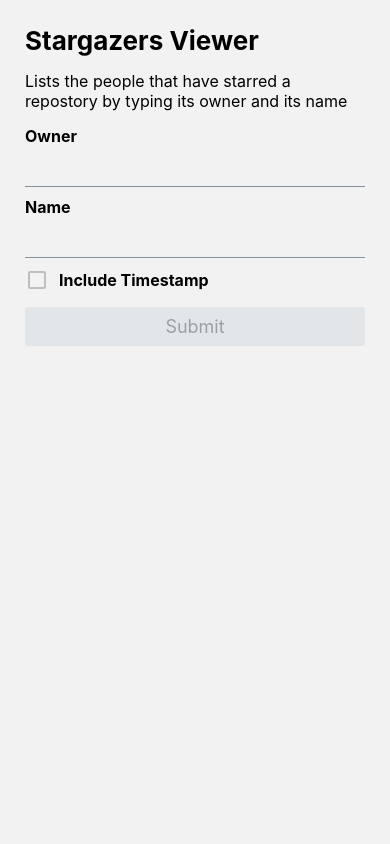
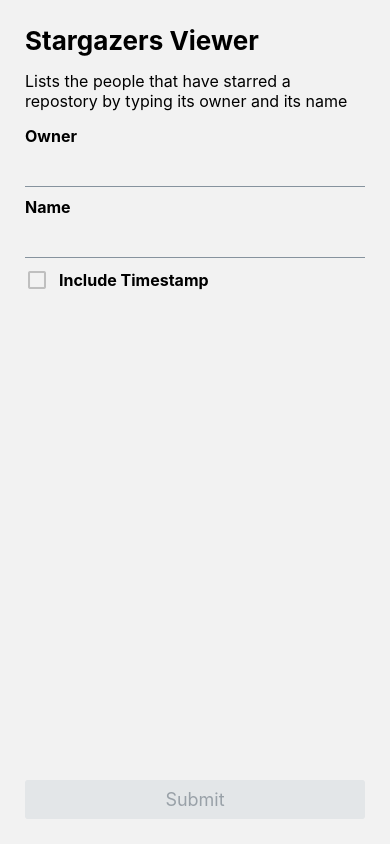
Before and after one commit to LazyAfternoons/rn-stargazers-viewer, a React Native app: screen /Home in a window 390 px wide. Built offline with nearby package versions, Linux system fonts and the light colour scheme.

Commit message:
feat: move the form submit button to the bottom of the screen

```diff
--- a/src/components/RepoInputForm.tsx
+++ b/src/components/RepoInputForm.tsx
@@ -2,7 +2,13 @@ import {Button, CheckBox, Input} from '@rneui/themed';
 import React from 'react';
 import {Controller, useForm} from 'react-hook-form';
 import {useTranslation} from 'react-i18next';
-import {StyleProp, View, ViewStyle} from 'react-native';
+import {
+  KeyboardAvoidingView,
+  Platform,
+  StyleProp,
+  View,
+  ViewStyle,
+} from 'react-native';
 
 /**
  * Type for data passed by the form handler.
@@ -31,9 +37,19 @@ export type RepoFormProps = {
    */
   handler: (data: RepoFormData) => void;
   /**
-   * Optional container style for the outer view.
+   * Optional container style for the outer view of the whole form.
    */
   containerStyle?: StyleProp<ViewStyle>;
+
+  /**
+   * Optional container style for the fiels outer view.
+   */
+  fieldsContainerStyle?: StyleProp<ViewStyle>;
+
+  /**
+   * Optional container style for the submit outer view.
+   */
+  submitContainerStyle?: StyleProp<ViewStyle>;
 };
 
 /**
@@ -43,9 +59,14 @@ export type RepoFormProps = {
  * owner: the value is require and the max lenght is 38.
  * repo: the vaule is required and the max length is 100.
  * Unfortunately there's no official documentation on limits and validation rules of username and repo names.
- * Only lenght is restricted due to being very easy to very by using the web interface.
+ * Only lenght is restricted due to being very easy to verify by using the web interface.
  */
-const RepoInputForm = ({handler, containerStyle}: RepoFormProps) => {
+const RepoInputForm = ({
+  handler,
+  containerStyle,
+  fieldsContainerStyle,
+  submitContainerStyle,
+}: RepoFormProps) => {
   const {
     control,
     handleSubmit,
@@ -57,6 +78,9 @@ const RepoInputForm = ({handler, containerStyle}: RepoFormProps) => {
 
   return (
     <View style={containerStyle}>
+      <KeyboardAvoidingView
+        behavior={Platform.OS === 'ios' ? 'padding' : 'height'}
+        style={fieldsContainerStyle}>
         <Controller
           control={control}
           rules={{
@@ -109,12 +133,15 @@ const RepoInputForm = ({handler, containerStyle}: RepoFormProps) => {
           )}
           name="withTimestamp"
         />
+      </KeyboardAvoidingView>
+      <View style={submitContainerStyle}>
         <Button
           disabled={!isValid}
           title={submitLabel}
           onPress={handleSubmit(handler)}
         />
       </View>
+    </View>
   );
 };
 
--- a/src/views/Home.tsx
+++ b/src/views/Home.tsx
@@ -1,5 +1,5 @@
 import React from 'react';
-import {KeyboardAvoidingView, Platform, StyleSheet} from 'react-native';
+import {Keyboard, Pressable, StyleSheet, View} from 'react-native';
 import RepoInputForm, {RepoFormData} from '../components/RepoInputForm';
 import Header from '../components/Header';
 import {SafeAreaView} from 'react-native-safe-area-context';
@@ -24,19 +24,25 @@ const Home = ({dispatch, navigation}: HomeProps) => {
   const submitHandler = (data: RepoFormData) => {
     dispatch(resetStargazers());
     navigation.navigate('List', {...data});
+    Keyboard.dismiss();
   };
 
   return (
-    <SafeAreaView
-      edges={['top', 'right', 'left', 'bottom']}
-      style={viewStyle.safeArea}>
-      <KeyboardAvoidingView
-        behavior={Platform.OS === 'ios' ? 'padding' : 'height'}
-        style={viewStyle.paddedHeader}>
-        <Header />
-        <RepoInputForm handler={submitHandler} />
-      </KeyboardAvoidingView>
-    </SafeAreaView>
+    <Pressable style={viewStyle.pressable} onPress={() => Keyboard.dismiss()}>
+      <SafeAreaView
+        edges={['top', 'right', 'left', 'bottom']}
+        style={viewStyle.safeArea}>
+        <View style={viewStyle.paddedOuter}>
+          <Header />
+          <RepoInputForm
+            containerStyle={formStyle.container}
+            fieldsContainerStyle={formStyle.fields}
+            submitContainerStyle={formStyle.submit}
+            handler={submitHandler}
+          />
+        </View>
+      </SafeAreaView>
+    </Pressable>
   );
 };
 
@@ -51,9 +57,25 @@ export default connect(mapStateToProps)(Home);
 const viewStyle = StyleSheet.create({
   safeArea: {
     flex: 1,
-    justifyContent: 'space-between',
   },
-  paddedHeader: {
+  paddedOuter: {
     padding: 25,
+    flex: 1,
+  },
+  pressable: {
+    flex: 1,
   },
 });
+
+const formStyle = StyleSheet.create({
+  container: {
+    flex: 1,
+  },
+  fields: {
+    justifyContent: 'flex-start',
+  },
+  submit: {
+    justifyContent: 'flex-end',
+    flex: 1,
+  },
+});
```
Lines whose indentation alone changed are shown as unchanged.
